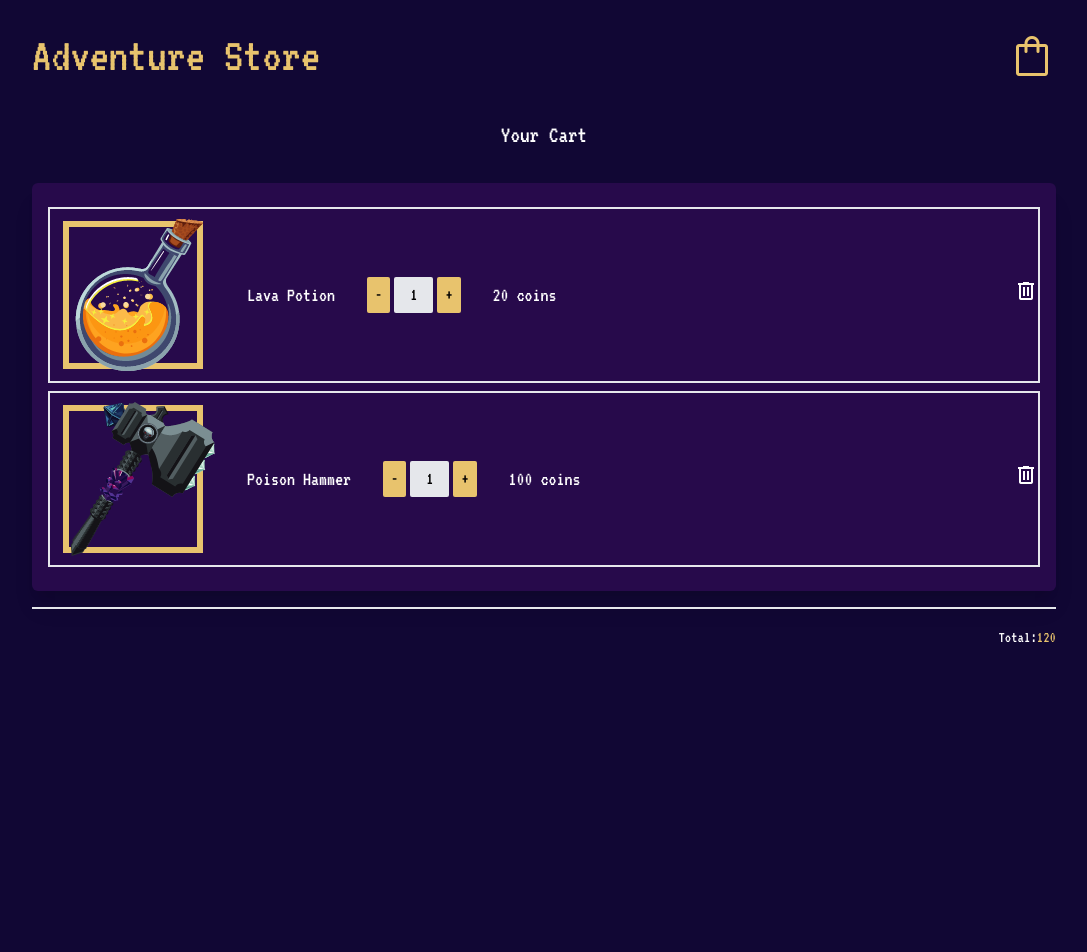
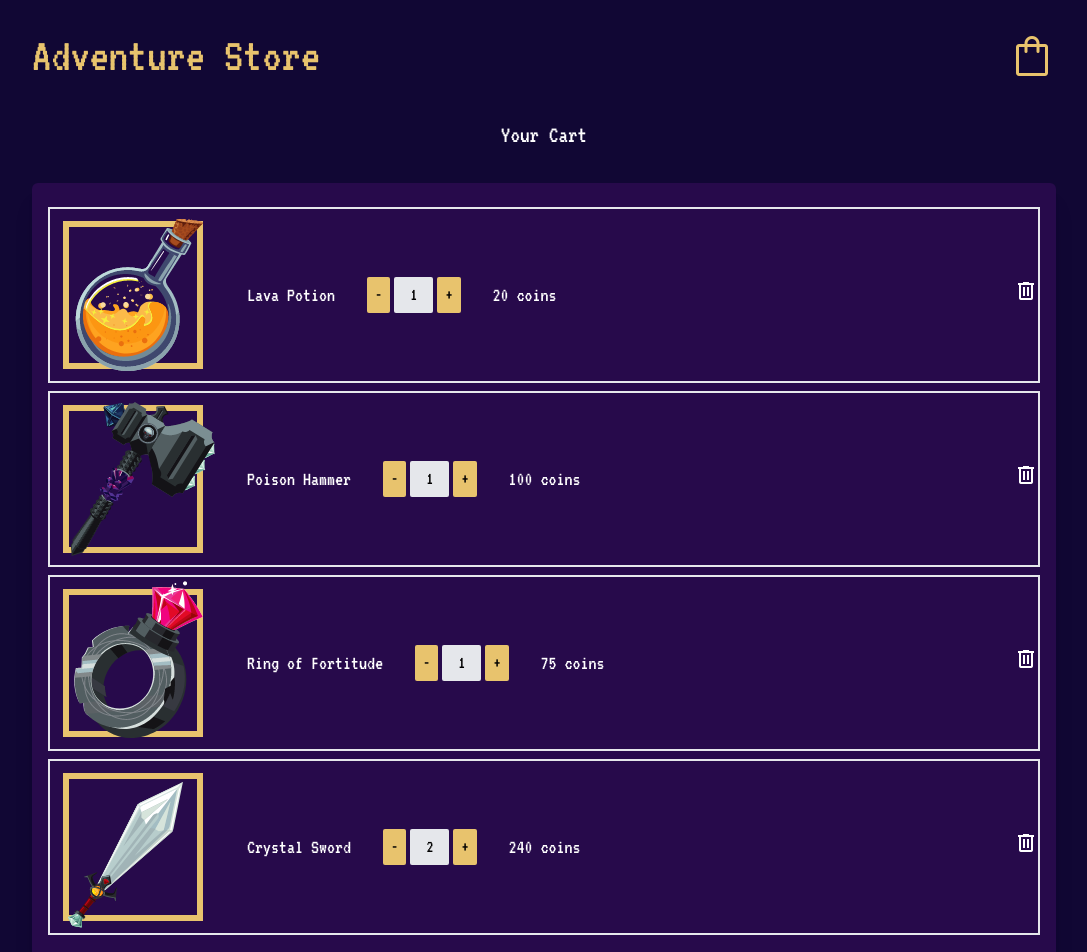
Before and after one commit to EricTimRussell/nuxtpinia, a Nuxt app: page /cart in a window 1280 px wide. Shown: the top 952 px of the page, without its empty margins (96-1183 px from the left). Before the commit the page ends 800 px from the top, so only its background shows below. Built offline with nearby package versions, Linux system fonts and the light colour scheme; data requests are answered from the project's data file.

Commit message:
add to cart

```diff
--- a/components/ProductCard.vue
+++ b/components/ProductCard.vue
@@ -5,7 +5,7 @@
       <p class="text-2xl text-secondary">{{ product.title }}</p>
       <p class="text-xl text-gray-50">{{ product.description }}</p>
       <p class="text-lg text-secondary my-3">{{ product.price }} Silver Coins</p>
-      <button class="btn">
+      <button class="btn" @click="addToBasket()">
         <span>Add to Cart</span>
       </button>
     </div>
@@ -13,7 +13,15 @@
 </template>
 
 <script setup>
+import { useCartStore } from "~~/stores/cartStore";
+
+
 const { product } = defineProps(['product'])
+const cartStore = useCartStore()
+
+const addToBasket = async () => {
+  await cartStore.addToCart(product)
+}
 </script>
 
 <style scoped>
--- a/data/db.json
+++ b/data/db.json
@@ -15,6 +15,22 @@
       "img": "/img/hammer.png",
       "id": 2,
       "quantity": 1
+    },
+    {
+      "title": "Ring of Fortitude",
+      "price": 75,
+      "description": "Casts a magic protection barrier.",
+      "img": "/img/ring.png",
+      "id": 4,
+      "quantity": 1
+    },
+    {
+      "title": "Crystal Sword",
+      "price": 120,
+      "description": "Sharp sword the can cut through armour.",
+      "img": "/img/sword.png",
+      "id": 5,
+      "quantity": 2
     }
   ],
   "products": [
--- a/stores/cartStore.js
+++ b/stores/cartStore.js
@@ -56,6 +56,21 @@ export const useCartStore = defineStore('cart', {
           body: JSON.stringify(updatedProduct)
         })
       }
+    },
+    async addToCart(product) {
+      const exists = this.cart.find(p => p.id == product.id)
+      // If product is already present in cart increase quantity
+      if (exists) {
+        this.incQuantity(product)
+      }
+
+      if (!exists) {
+        this.cart.push({ ...product, quantity: 1 })
+        await $fetch('http://localhost:4000/cart', {
+          method: 'POST',
+          body: JSON.stringify({ ...product, quantity: 1 })
+        })
+      }
     }
   }
 })
```
